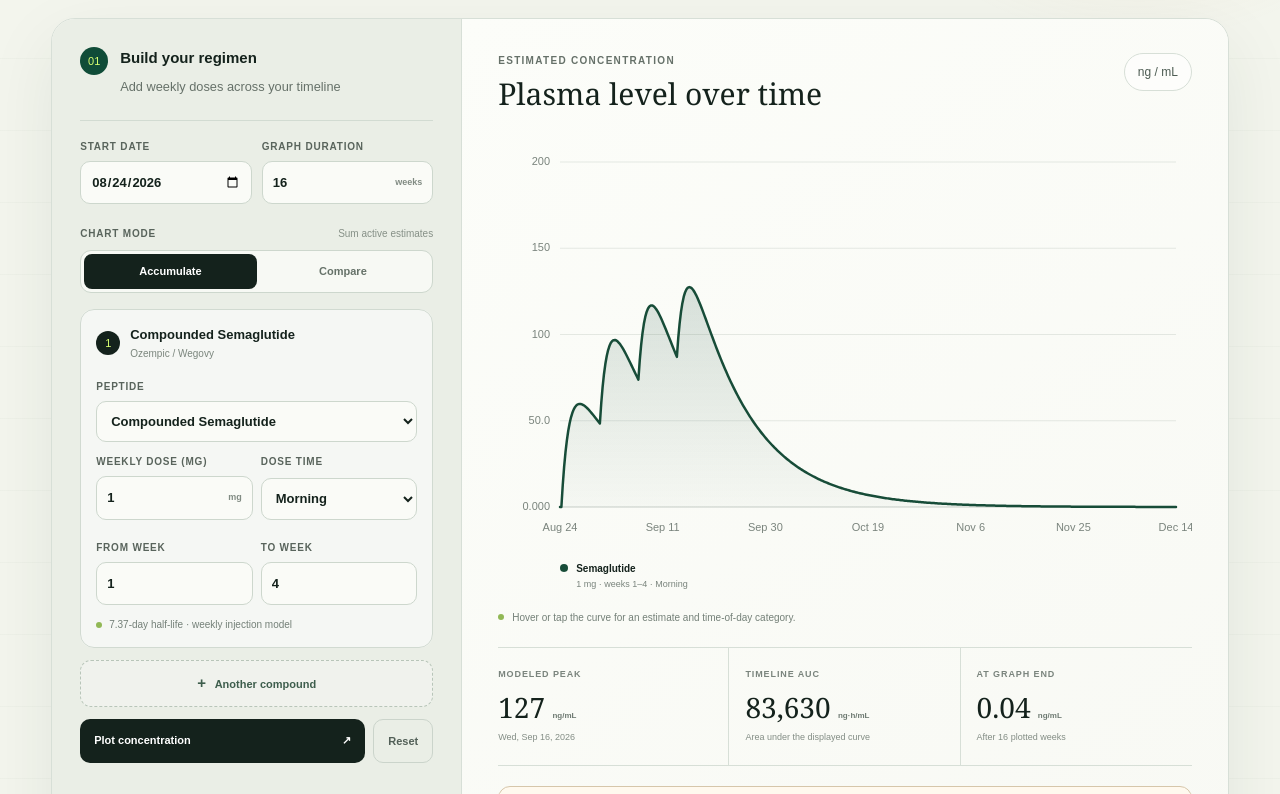
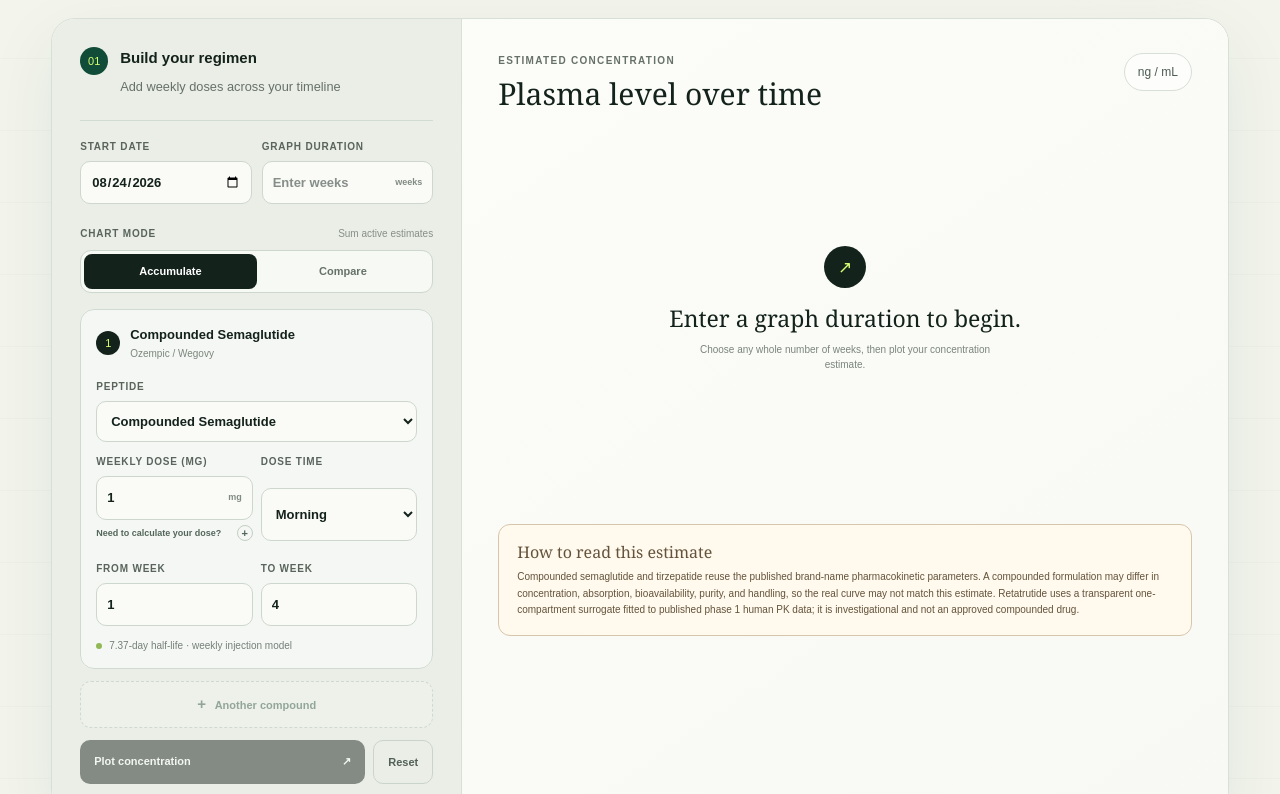
Before and after one commit to dev1niscool/glp1concentration, a Next.js app: page /compounded in a window 1280 px wide. Shown: the part 446-1240 px from the top of the page. Built offline with nearby package versions, Linux system fonts and the light colour scheme.

Commit message:
Require graph duration and improve regimen entry

```diff
--- a/app/globals.css
+++ b/app/globals.css
@@ -80,6 +80,15 @@ input:hover, select:hover { border-color: #9aaa9e; }
 .remove-button:hover { background: #fff; color: #8c3f2f; }
 .compound-grid { display: grid; grid-template-columns: 1fr 1fr; gap: 8px; }
 .compound-grid label { margin-top: 12px; }
+.dose-field { min-width: 0; }
+.dose-help { margin: 5px 0 0; color: #53665b; }
+.dose-help summary { display: flex; align-items: center; justify-content: space-between; gap: 7px; cursor: pointer; list-style: none; font-size: 9px; font-weight: 800; line-height: 1.35; }
+.dose-help summary::-webkit-details-marker { display: none; }
+.dose-help summary::after { content: '+'; display: grid; place-items: center; flex: none; width: 16px; height: 16px; border: 1px solid #c3cec4; border-radius: 50%; font-size: 11px; }
+.dose-help[open] summary::after { content: '−'; }
+.dose-help > div { margin-top: 7px; padding: 9px; border: 1px solid #d5ddd4; border-radius: 9px; background: #f9fbf6; }
+.dose-help p { margin: 0; color: #6c786f; font-size: 9px; line-height: 1.5; }
+.dose-help a { display: inline-block; margin-top: 7px; color: #285b46; font-size: 9px; font-weight: 800; line-height: 1.4; }
 .pk-inline { display: flex; align-items: center; gap: 7px; margin: 12px 0 0; color: #748078; font-size: 10px; }
 .pk-inline span, .chart-note span { width: 6px; height: 6px; flex: none; border-radius: 50%; background: #91b855; }
 .add-button { width: 100%; margin-top: 12px; border: 1px dashed #b8c5b9; border-radius: 11px; padding: 11px; background: rgba(255,255,255,.28); color: #3e5e4d; font-size: 11px; font-weight: 800; }
@@ -90,6 +99,8 @@ input:hover, select:hover { border-color: #9aaa9e; }
 .button-row button { border-radius: 10px; padding: 13px 14px; font-size: 11px; font-weight: 800; }
 .primary { display: flex; justify-content: space-between; border: 0; background: var(--ink); color: white; }
 .primary:hover { background: var(--green); }
+.primary:disabled { opacity: .48; cursor: not-allowed; }
+.primary:disabled:hover { background: var(--ink); }
 .reset-button { border: 1px solid #cbd4cb; background: transparent; color: #536058; }
 .reset-button:hover { background: #fff; }
 
@@ -98,6 +109,10 @@ input:hover, select:hover { border-color: #9aaa9e; }
 .chart-head p { margin: 0 0 5px; font-size: 10px; letter-spacing: .13em; text-transform: uppercase; color: var(--muted); font-weight: 800; }
 .chart-head h2 { margin: 0; font: 400 30px Georgia, serif; }
 .chart-wrap { margin-top: 24px; }
+.chart-empty { min-height: 390px; display: grid; place-content: center; justify-items: center; padding: 32px; text-align: center; }
+.chart-empty > span { display: grid; place-items: center; width: 42px; height: 42px; margin-bottom: 14px; border-radius: 50%; background: var(--ink); color: var(--lime); font-size: 17px; }
+.chart-empty strong { font: 400 23px Georgia, serif; }
+.chart-empty p { max-width: 310px; margin: 8px 0 0; color: #7a847d; font-size: 10px; line-height: 1.5; }
 .chart-frame { position: relative; min-height: 380px; width: 100%; }
 .plot-canvas { width: 100%; height: 100%; touch-action: none; }
 .chart-tooltip { position: absolute; z-index: 3; top: 32px; min-width: 175px; padding: 12px; transform: translateX(12px); border: 1px solid rgba(255,255,255,.15); border-radius: 10px; background: rgba(20,34,28,.94); color: white; pointer-events: none; box-shadow: 0 12px 30px rgba(20,34,28,.18); backdrop-filter: blur(8px); }
--- a/app/plotter-client.tsx
+++ b/app/plotter-client.tsx
@@ -351,6 +351,7 @@ function CompoundCard({
         </select>
       </label>
       <div className="compound-grid">
+        <div className="dose-field">
           <label>
             {variant === 'compounded' ? 'Weekly dose (mg)' : 'Weekly dose'}
             {variant === 'branded' ? (
@@ -373,6 +374,16 @@ function CompoundCard({
               </span>
             )}
           </label>
+          {variant === 'compounded' && (
+            <details className="dose-help">
+              <summary>Need to calculate your dose?</summary>
+              <div>
+                <p>Use this calculator to convert your vial concentration (mg/mL or mg/0.5 mL) and syringe units into an estimated weekly dose in milligrams.</p>
+                <a href="https://www.fatscientist.com/reverse-dosage-calculator" target="_blank" rel="noreferrer">Open the reverse dosage calculator <span aria-hidden="true">↗</span></a>
+              </div>
+            </details>
+          )}
+        </div>
         <label>
           Dose time
           <select value={regimen.timeOfDay} onChange={(event) => update({ timeOfDay: event.target.value as DoseTime })}>
@@ -412,14 +423,17 @@ function CompoundCard({
 
 export function PlotterClient({ variant }: { variant: PlotterVariant }) {
   const [startDate, setStartDate] = useState(todayInputValue);
-  const [totalWeeks, setTotalWeeks] = useState(16);
+  const [durationInput, setDurationInput] = useState('');
   const [draftRegimens, setDraftRegimens] = useState<Regimen[]>(() => defaultRegimens(variant));
   const [plottedRegimens, setPlottedRegimens] = useState<Regimen[]>(() => defaultRegimens(variant));
   const [mode, setMode] = useState<PlotMode>('accumulate');
   const [plotPulse, setPlotPulse] = useState(false);
+  const totalWeeks = durationInput === '' ? null : Number(durationInput);
 
   const samples = useMemo(
-    () => plottedRegimens.map((regimen) => sampleRegimen(regimen, totalWeeks, STEP_HOURS)),
+    () => totalWeeks === null
+      ? []
+      : plottedRegimens.map((regimen) => sampleRegimen(regimen, totalWeeks, STEP_HOURS)),
     [plottedRegimens, totalWeeks],
   );
   const combined = useMemo(
@@ -431,7 +445,7 @@ export function PlotterClient({ variant }: { variant: PlotterVariant }) {
   const mainSeries = mode === 'accumulate'
     ? combined
     : samples.reduce((best, values) => maxOf(values) > maxOf(best) ? values : best, samples[0] ?? [0]);
-  const peakIndex = mainSeries.indexOf(maxOf(mainSeries));
+  const peakIndex = Math.max(0, mainSeries.indexOf(maxOf(mainSeries)));
   const endValue = mode === 'accumulate'
     ? combined.at(-1) ?? 0
     : samples.reduce((sum, values) => sum + (values.at(-1) ?? 0), 0);
@@ -444,18 +458,25 @@ export function PlotterClient({ variant }: { variant: PlotterVariant }) {
     setDraftRegimens((current) => current.map((regimen, regimenIndex) => regimenIndex === index ? next : regimen));
   }
 
-  function updateDuration(rawWeeks: number) {
-    const weeks = Math.max(1, Math.min(520, Math.round(rawWeeks || 1)));
+  function updateDuration(rawValue: string) {
+    if (rawValue === '') {
+      setDurationInput('');
+      return;
+    }
+    const rawWeeks = Number(rawValue);
+    if (!Number.isFinite(rawWeeks)) return;
+    const weeks = Math.max(1, Math.min(520, Math.round(rawWeeks)));
     const clamp = (regimen: Regimen) => {
       const startWeek = Math.min(regimen.startWeek, weeks);
       return { ...regimen, startWeek, endWeek: Math.max(startWeek, Math.min(regimen.endWeek, weeks)) };
     };
-    setTotalWeeks(weeks);
+    setDurationInput(String(weeks));
     setDraftRegimens((current) => current.map(clamp));
     setPlottedRegimens((current) => current.map(clamp));
   }
 
   function plot() {
+    if (totalWeeks === null) return;
     setPlottedRegimens(draftRegimens.map((regimen) => ({ ...regimen })));
     setPlotPulse(true);
     window.setTimeout(() => setPlotPulse(false), 520);
@@ -464,7 +485,7 @@ export function PlotterClient({ variant }: { variant: PlotterVariant }) {
   function reset() {
     const defaults = defaultRegimens(variant);
     setStartDate(todayInputValue());
-    setTotalWeeks(16);
+    setDurationInput('');
     setDraftRegimens(defaults);
     setPlottedRegimens(defaults);
     setMode('accumulate');
@@ -506,7 +527,17 @@ export function PlotterClient({ variant }: { variant: PlotterVariant }) {
             <label>Start date<input type="date" value={startDate} onChange={(event) => setStartDate(event.target.value)} /></label>
             <label>Graph duration
               <span className="input-with-suffix">
-                <input type="number" min="1" max="520" step="1" value={totalWeeks} onChange={(event) => updateDuration(Number(event.target.value))} />
+                <input
+                  type="number"
+                  min="1"
+                  max="520"
+                  step="1"
+                  required
+                  placeholder="Enter weeks"
+                  aria-label="Graph duration in weeks"
+                  value={durationInput}
+                  onChange={(event) => updateDuration(event.target.value)}
+                />
                 <small>weeks</small>
               </span>
             </label>
@@ -525,7 +556,7 @@ export function PlotterClient({ variant }: { variant: PlotterVariant }) {
                 key={regimen.id}
                 regimen={regimen}
                 index={index}
-                totalWeeks={totalWeeks}
+                totalWeeks={totalWeeks ?? 520}
                 removable={draftRegimens.length > 1}
                 variant={variant}
                 onChange={(next) => updateRegimen(index, next)}
@@ -537,27 +568,28 @@ export function PlotterClient({ variant }: { variant: PlotterVariant }) {
           <button
             className="add-button"
             type="button"
-            disabled={draftRegimens.length >= 5}
+            disabled={totalWeeks === null || draftRegimens.length >= 5}
             onClick={() => setDraftRegimens((current) => {
               const available = variant === 'branded' ? BRANDED_COMPOUNDS : COMPOUNDED_COMPOUNDS;
               const previous = current.at(-1);
-              const previousIndex = Math.max(0, available.indexOf(previous?.compound ?? available[0]));
-              const compound = available[(previousIndex + 1) % available.length];
+              const first = current[0];
+              const compound = first?.compound ?? available[0];
+              const weeks = totalWeeks ?? 1;
               const nextId = current.reduce((maximum, item) => Math.max(maximum, item.id), 0) + 1;
-              const startWeek = Math.min(totalWeeks, (previous?.endWeek ?? 0) + 1);
+              const startWeek = Math.min(weeks, (previous?.endWeek ?? 0) + 1);
               return [...current, {
                 id: nextId,
                 compound,
-                doseMg: variant === 'branded' ? COMPOUNDS[compound].doses[0] : previous?.doseMg ?? 1,
+                doseMg: variant === 'branded' ? COMPOUNDS[compound].doses[0] : first?.doseMg ?? 1,
                 startWeek,
-                endWeek: Math.min(totalWeeks, startWeek + 3),
+                endWeek: Math.min(weeks, startWeek + 3),
                 timeOfDay: previous?.timeOfDay ?? 'morning',
               }];
             })}
           ><span aria-hidden="true">+</span> Another compound</button>
 
           <div className="button-row">
-            <button className="primary" type="button" onClick={plot}>Plot concentration <span aria-hidden="true">↗</span></button>
+            <button className="primary" type="button" disabled={totalWeeks === null} onClick={plot}>Plot concentration <span aria-hidden="true">↗</span></button>
             <button className="reset-button" type="button" onClick={reset}>Reset</button>
           </div>
         </aside>
@@ -567,6 +599,14 @@ export function PlotterClient({ variant }: { variant: PlotterVariant }) {
             <div><p>Estimated concentration</p><h2>Plasma level over time</h2></div>
             <span className="unit-chip">ng / mL</span>
           </div>
+          {totalWeeks === null ? (
+            <div className="chart-empty" role="status">
+              <span aria-hidden="true">↗</span>
+              <strong>Enter a graph duration to begin.</strong>
+              <p>Choose any whole number of weeks, then plot your concentration estimate.</p>
+            </div>
+          ) : (
+            <>
               <EstimateChart regimens={plottedRegimens} mode={mode} totalWeeks={totalWeeks} startDate={startDate} />
               <p className="chart-note"><span /> Hover or tap the curve for an estimate and time-of-day category.</p>
               {mode === 'accumulate' && plottedRegimens.length > 1 && <p className="sum-note">The combined line sums modeled mass concentrations for visual context only; it does not imply dose, safety, or effect equivalence.</p>}
@@ -576,6 +616,8 @@ export function PlotterClient({ variant }: { variant: PlotterVariant }) {
                 <div><span>Timeline AUC</span><strong>{Math.round(auc).toLocaleString()} <small>ng·h/mL</small></strong><p>Area under the displayed curve</p></div>
                 <div><span>At graph end</span><strong>{formatConcentration(endValue)} <small>{unit}</small></strong><p>After {totalWeeks} plotted {totalWeeks === 1 ? 'week' : 'weeks'}</p></div>
               </div>
+            </>
+          )}
           {variant === 'compounded' && (
             <aside className="compounded-disclaimer" role="note">
               <strong>How to read this estimate</strong>
```
Lines whose indentation alone changed are shown as unchanged.
